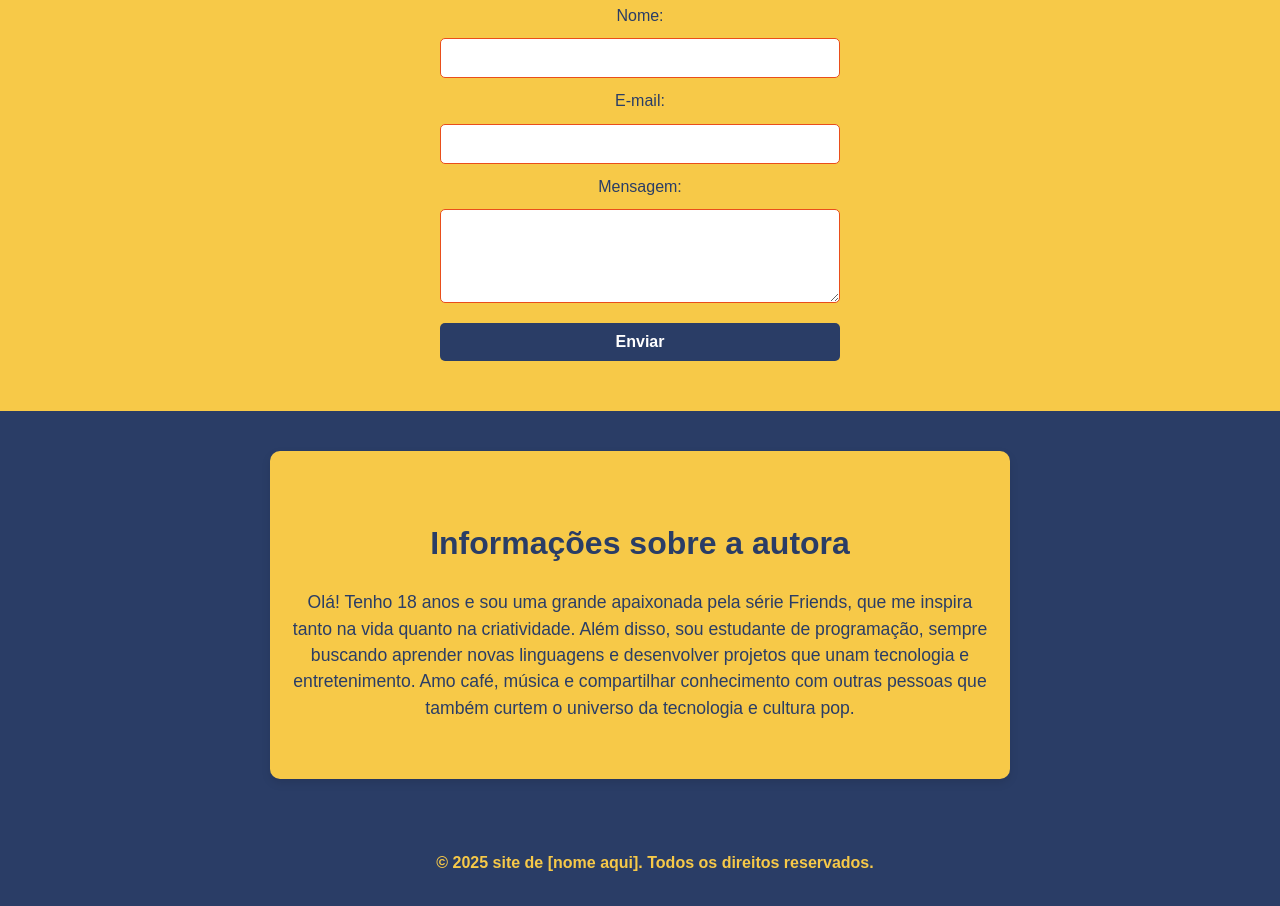
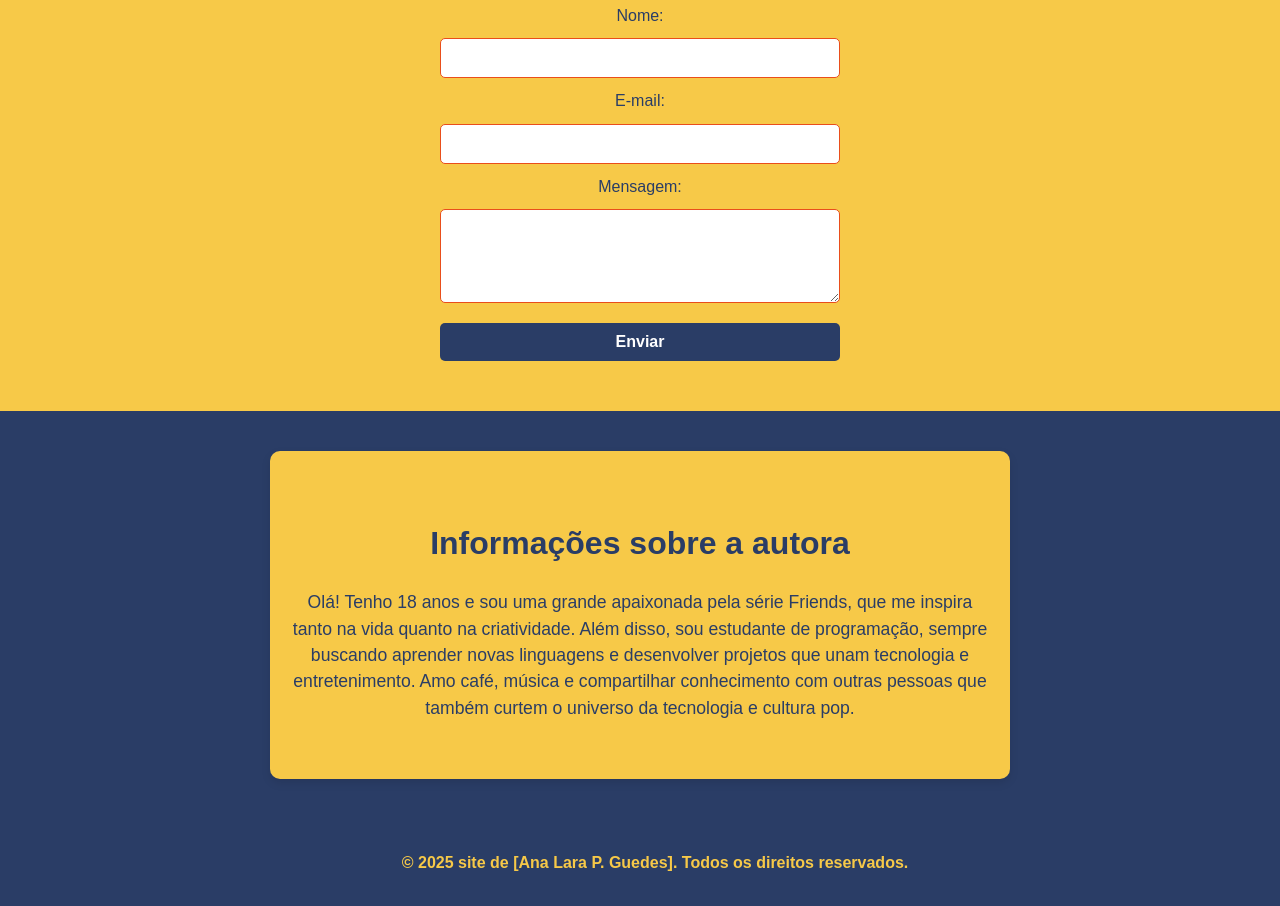
Before and after one commit to analara22031-a11y/Index.html, a plain HTML site: page index.html in a window 1280 px wide. Shown: the part 2228-3134 px from the top of the page. Drawn offline with Linux system fonts and the light colour scheme.

Commit message:
index.html

```diff
--- a/index.html
+++ b/index.html
@@ -125,7 +125,7 @@
 
   <!-- Footer -->
   <footer>
-    <p>© 2025 site de [nome aqui]. Todos os direitos reservados.</p>
+    <p>© 2025 site de [Ana Lara P. Guedes]. Todos os direitos reservados.</p>
   </footer>
 </body>
 </html>
```
